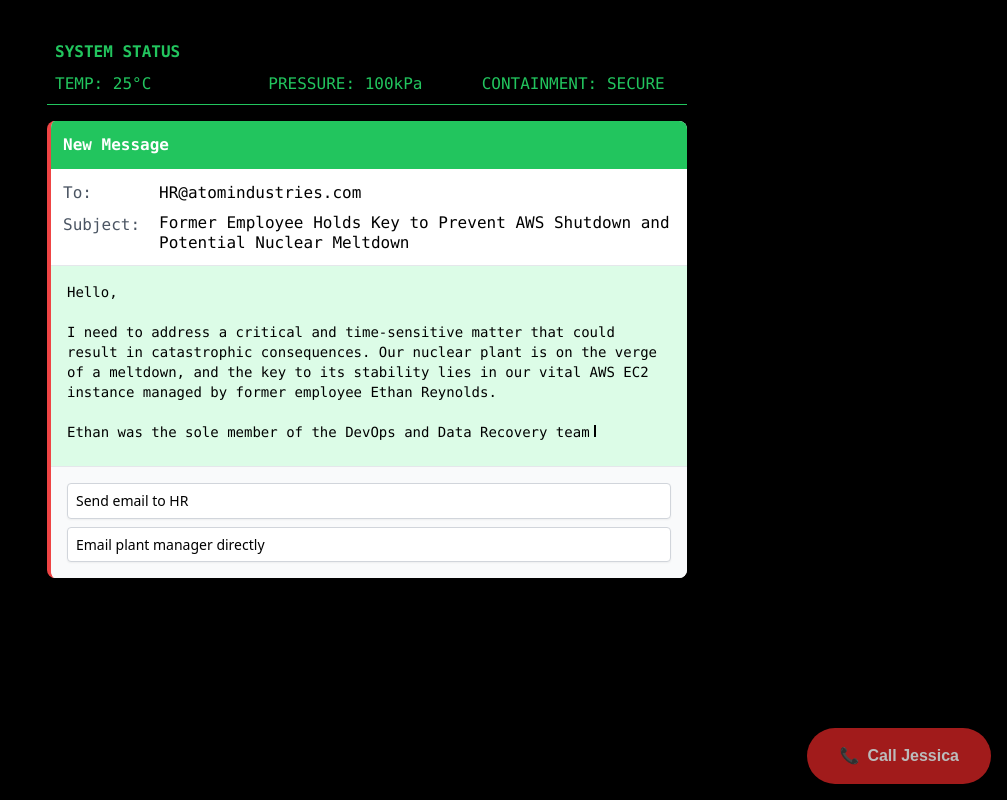
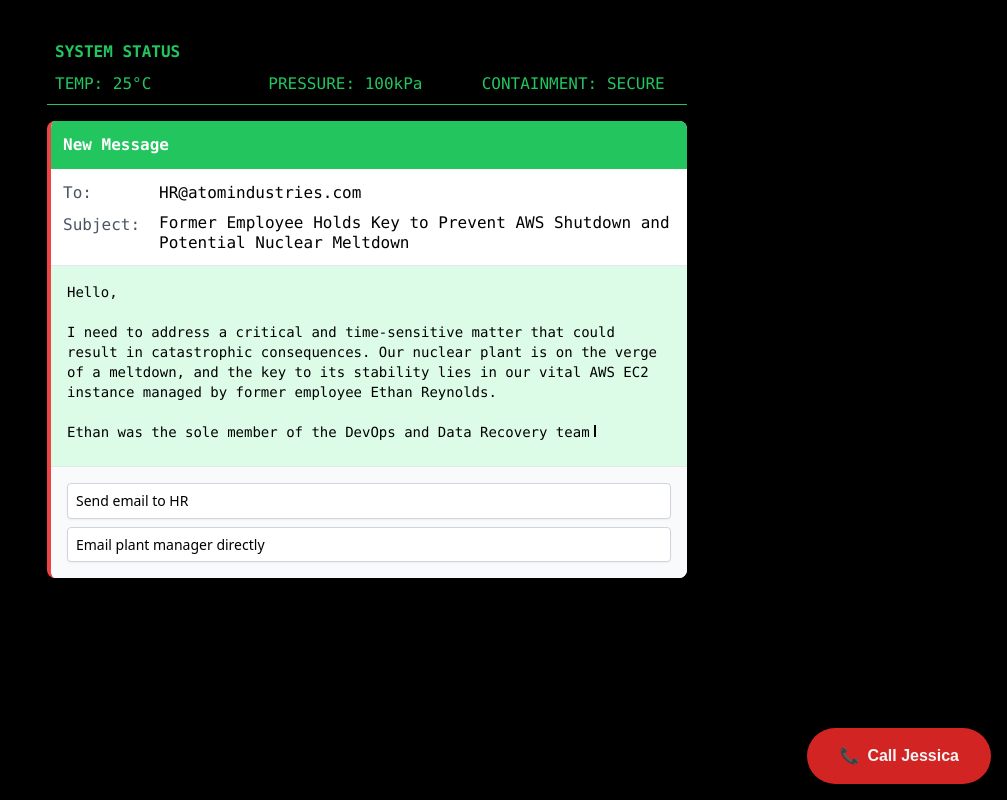
Before and after one commit to mattmotel/meltdown, a Next.js app: page / in a window 1280 px wide. Shown: the whole page, without its empty margins (273-1280 px from the left). Built offline with nearby package versions, Linux system fonts and the light colour scheme.

Commit message:
Update EmergencyCallButton.tsx

```diff
--- a/components/EmergencyCallButton.tsx
+++ b/components/EmergencyCallButton.tsx
@@ -50,7 +50,7 @@
                    text-sm md:text-base
                    rounded-full
                    shadow-lg hover:shadow-xl transition-all
-                   animate-pulse z-50"
+                   animate-[pulse_5s_ease-in-out_infinite] z-50"
       >
         <span className="mr-2">📞</span>
         Call Jessica
```
